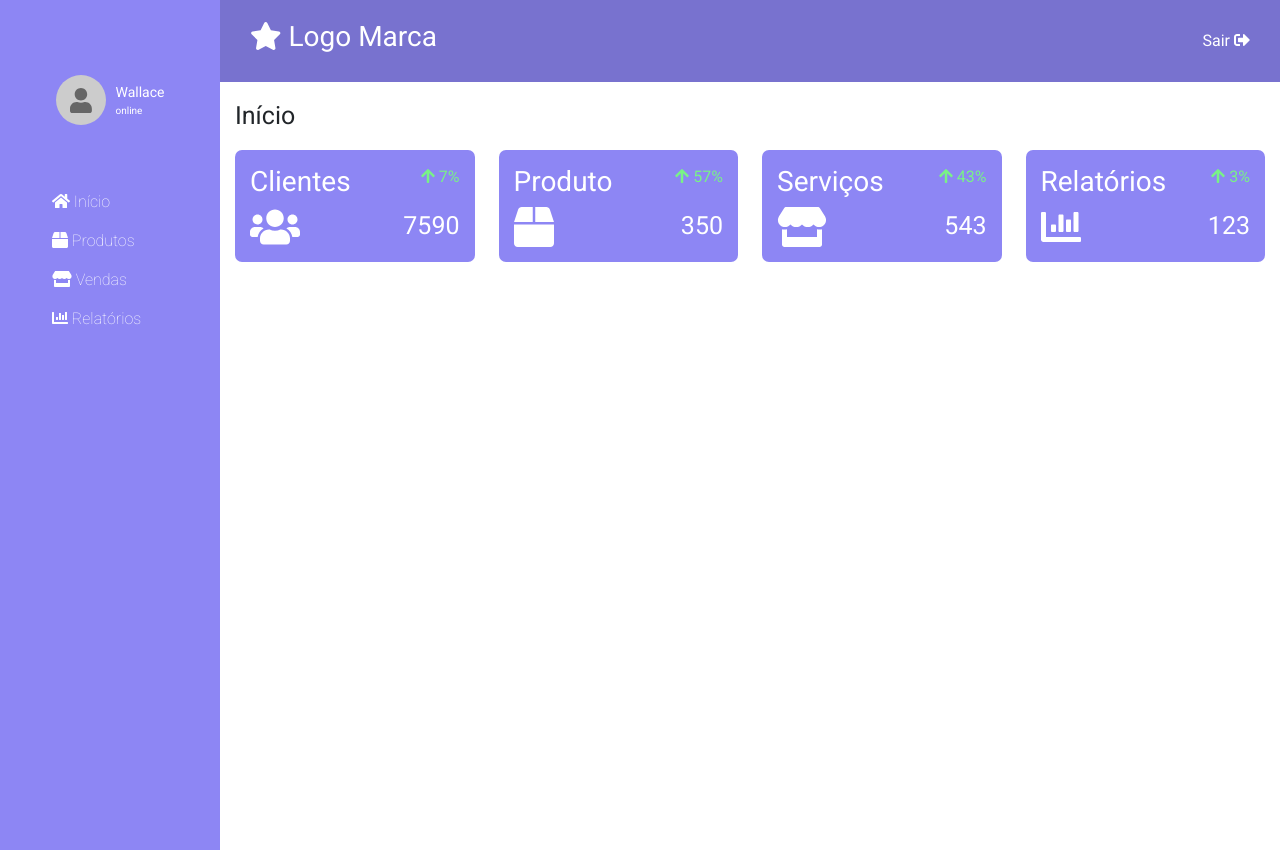
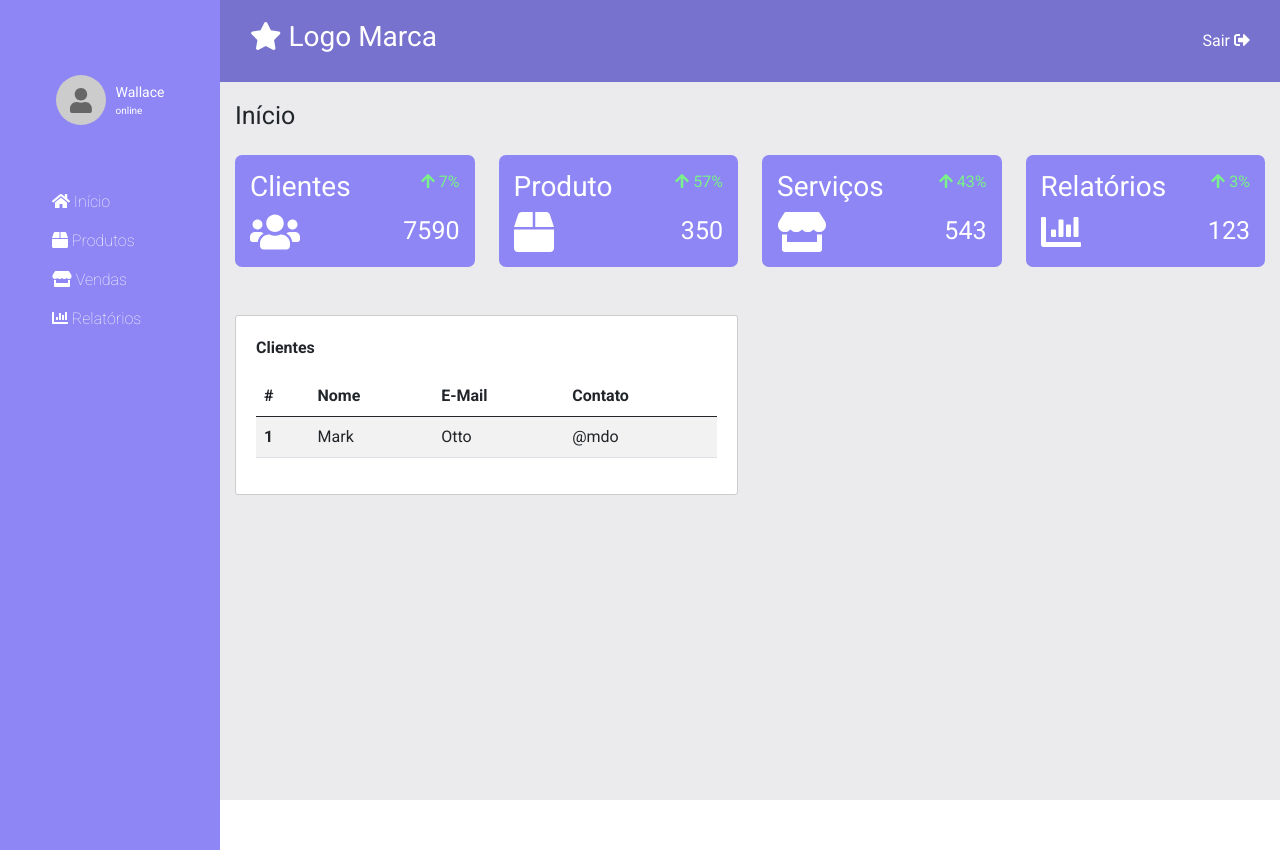
Before and after one commit to wbhaese/VueJs-Laravel-Dashboard, a Vue app in the folder frontend/: page / in a window 1280 px wide. Both pictures are taken after typing "name@example.com", "Sample123" into the empty fields and a click on the button "Log In". Built offline with nearby package versions, Linux system fonts and the light colour scheme.

Commit message:
Finishing till class number 16

```diff
--- a/frontend/package.json
+++ b/frontend/package.json
@@ -9,6 +9,7 @@
   },
   "dependencies": {
     "@fortawesome/fontawesome-free": "^5.15.4",
+    "axios": "^0.22.0",
     "bootstrap": "^5.0.2",
     "core-js": "^3.6.5",
     "vue": "^2.6.11",
--- a/frontend/src/assets/scss/_main.scss
+++ b/frontend/src/assets/scss/_main.scss
@@ -5,6 +5,8 @@
     display: flex;
     height: 100vh;
     font-family: 'Roboto', 'sans-serif';
+    background-color: #ebebee;
+
 }
 
 .content-pages {
--- a/frontend/src/components/CardsComponent.vue
+++ b/frontend/src/components/CardsComponent.vue
@@ -40,6 +40,7 @@ export default {
         padding: 15px;
         border-radius: 7px;
         color: #FFF;
+        margin-top: 5px;
 
         .content {
             display: flex;
@@ -52,7 +53,6 @@ export default {
             .percentagem {
                 color: $green;
             }
-
 
         }
 
--- /dev/null
+++ b/frontend/src/components/ListsComponent.vue
@@ -0,0 +1,53 @@
+<template>
+    <div class="lists">
+        <div class="top">
+            <p><strong>Clientes</strong></p>
+        </div>
+
+        <div class="content">
+            <table class="table table-striped">
+                <thead>
+                    <tr>
+                    <th scope="col">#</th>
+                    <th scope="col">Nome</th>
+                    <th scope="col">E-Mail</th>
+                    <th scope="col">Contato</th>
+                    </tr>
+                </thead>
+                <tbody>
+                    <tr>
+                    <th scope="row">1</th>
+                    <td>Mark</td>
+                    <td>Otto</td>
+                    <td>@mdo</td>
+                    </tr>
+                </tbody>
+            </table>
+
+        </div>
+
+    </div>
+
+</template>
+
+<script>
+
+export default ({
+    name: 'ListsComponent'
+})
+</script>
+
+<style lang="scss" scoped>
+
+    .lists {
+        width: 100%;
+        padding:20px;
+        border: 1px solid #ccc;
+        border-radius: 3px;
+        background-color: #fff;
+
+    }
+
+
+
+</style>
--- a/frontend/src/pages/Home/HomeComponent.vue
+++ b/frontend/src/pages/Home/HomeComponent.vue
@@ -5,7 +5,7 @@
                 <p>Início</p>
             </header>
 
-            <div>
+            <div >
                 <div class="row">
                     <div class="col-12 col-md-3">
                         <CardsComponent
@@ -46,7 +46,13 @@
 
             </div>
 
-
+            <div class="mt-5">
+                <div class="row">
+                    <div class="col-12 col-md-6">
+                        <ListsComponent />
+                    </div>
+                </div>
+            </div>
         </div>
     </DashBoardComponent>
 </template>
@@ -54,11 +60,14 @@
 <script>
 import DashBoardComponent from '../DashBoard/DashBoardComponent';
 import CardsComponent from '../../components/CardsComponent';
+import ListsComponent from '../../components/ListsComponent';
 
 export default {
+    name: 'HomeComponent',
     components: {
         DashBoardComponent,
         CardsComponent,
+        ListsComponent,
     }
 
 }
```
Also changed, not shown: 2 other files (tests, documents, lock files or other folders).
